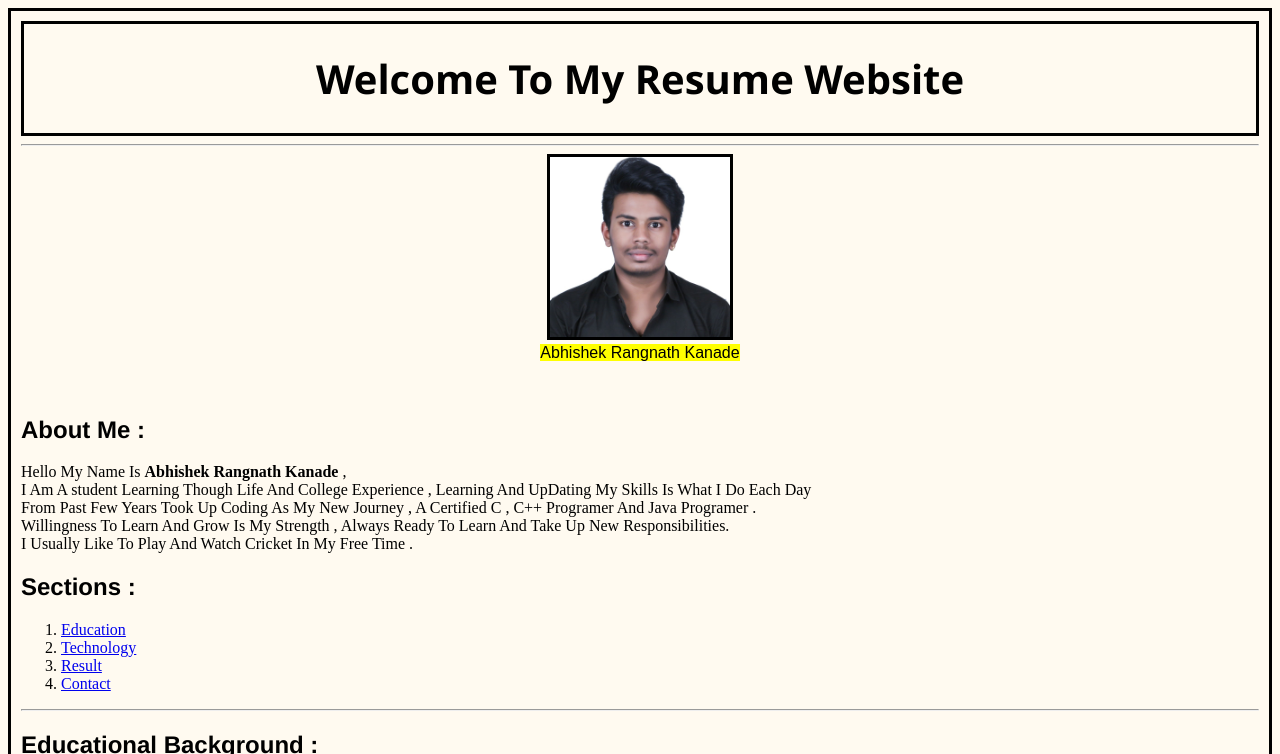
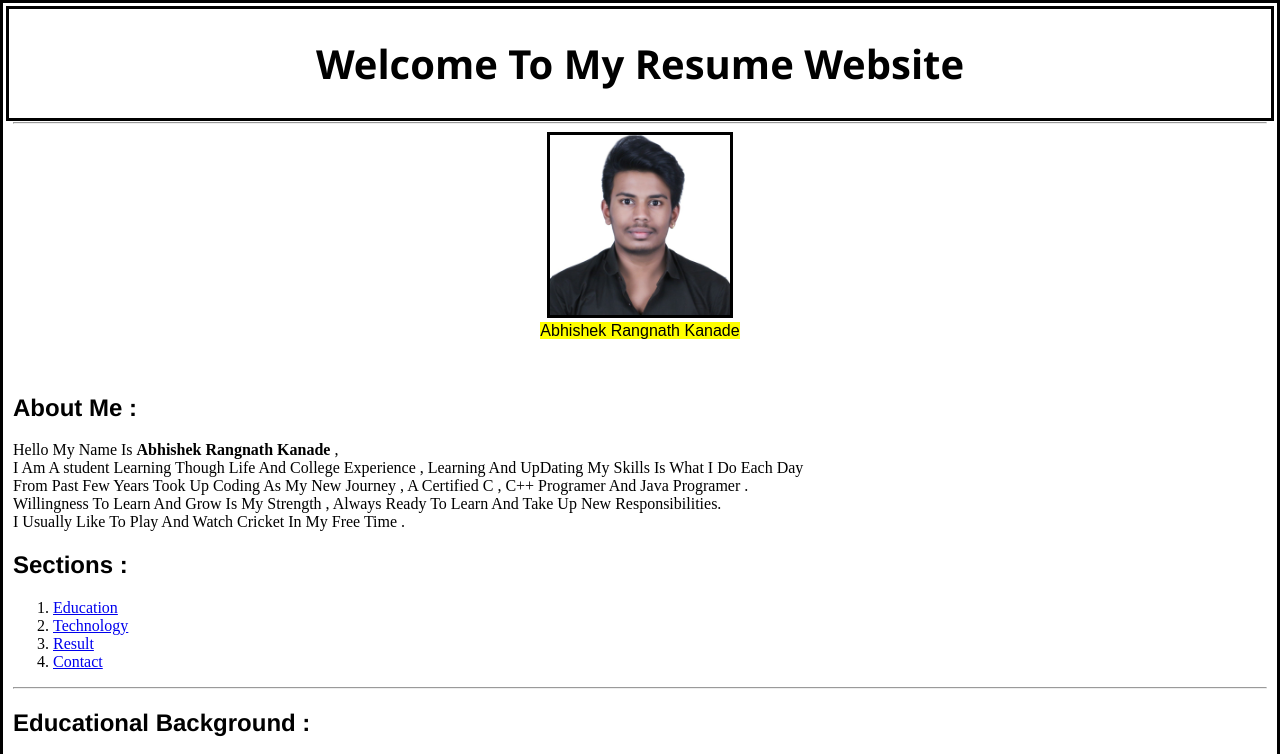
Before and after one commit to Abhikanade17112002/Resume, a plain HTML site: page index.html in a window 1280 px wide. Shown: the top 754 px of the page. Drawn offline with Linux system fonts and the light colour scheme.

Commit message:
new css added

```diff
--- a/website.css
+++ b/website.css
@@ -1,7 +1,5 @@
 
-header{
-    border: 3px solid black;
-}
+
 h1{
     font-size: 2.5rem;
     font-family: 'Segoe UI', Tahoma, Geneva, Verdana, sans-serif;
@@ -17,10 +15,17 @@ h2 {
 }
 
 body{
-    background-color:floralwhite;
-    padding: 10px 10px 10px 10px;
+    margin: 0;
+    padding: 10px;
+ box-sizing: border-box;
     border: 3px solid black;
 }
+header{
+    border: 3px solid black;
+    padding:0px;
+    margin:-7px;
+}
+
 .span{
     background-color: yellow;
     font-family: Arial, Helvetica, sans-serif;
```
